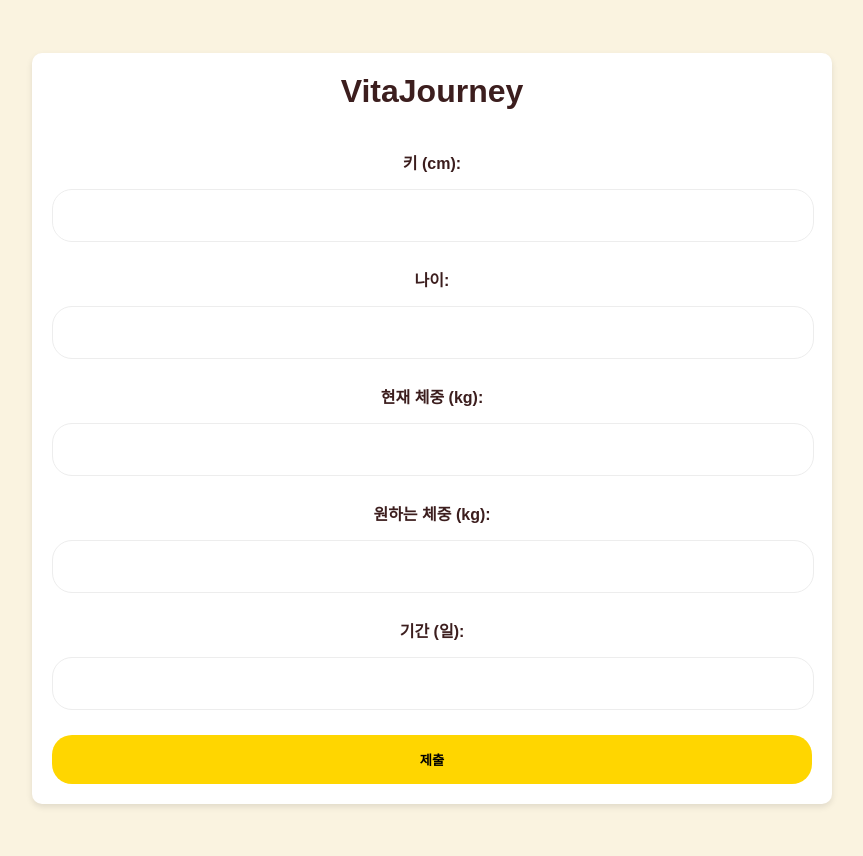
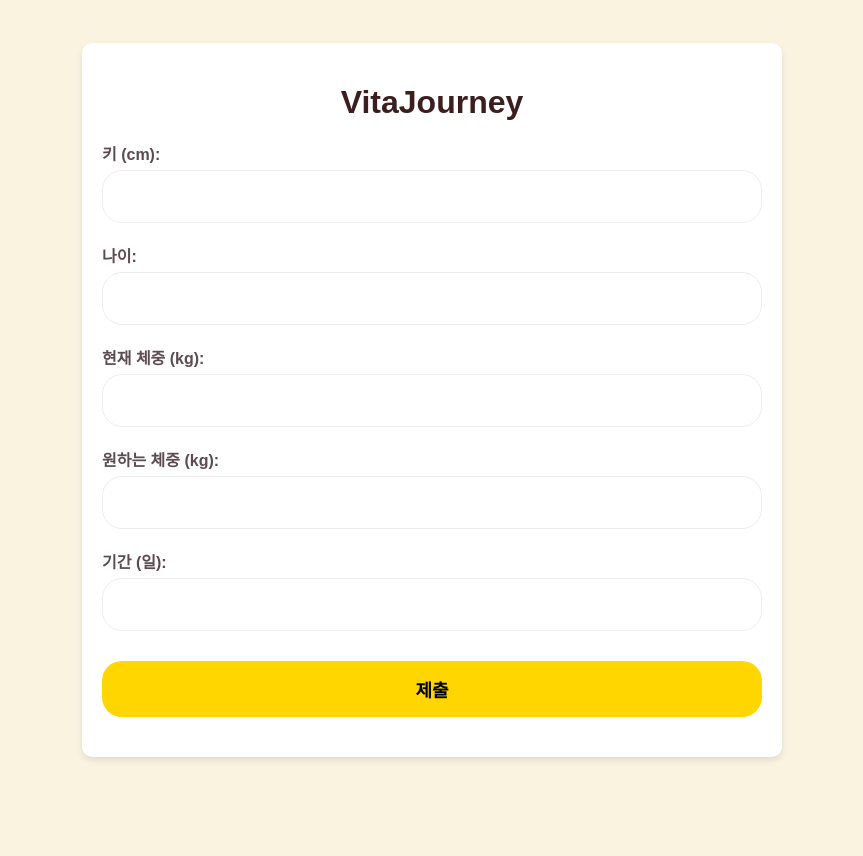
Before and after one commit to hecto-prompt/Vitarjourney, a FastAPI app: page / in a window 1280 px wide. Shown: the whole page, without its empty margins (208-1071 px from the left). After the commit the page ends 760 px from the top, so only its background shows below. Run offline with FastAPI, Linux system fonts and the light colour scheme.

Commit message:
UI 화면 수정

```diff
--- a/templates/root.html
+++ b/templates/root.html
@@ -12,54 +12,59 @@
             color: #5C4B51;
             display: flex;
             flex-direction: column;
+            align-items: center;
             justify-content: center;
-            align-items: center;
             height: 100vh;
+            margin: 0;
+            box-sizing: border-box;
         }
 
         #container {
             background-color: #FFFFFF;
             border-radius: 10px;
             box-shadow: 0 3px 6px rgba(0, 0, 0, 0.1);
-            max-width: 90%;
-            width: 800px;
+            max-width: 700px;
+            width: 100%;
+            padding: 20px;
             overflow: hidden;
+            box-sizing: border-box;
         }
 
         h1 {
             text-align: center;
             color: #3C1E1E;
             font-weight: bold;
-            margin: 20px 0;
-            padding: 0 20px;
+            margin-bottom: 20px;
+        }
+
+        .form-group {
+            margin-bottom: 10px;
         }
 
         form {
-            text-align: center;
-            display: flex;
-            flex-direction: column;
-            gap: 10px;
-            padding: 20px;
+            overflow: auto;
+            max-height: calc(100% - 70px);
         }
 
         label {
+            display: block;
+            margin-bottom: 5px;
+            color: #5C4B51;
             font-weight: bold;
-            color: #3C1E1E;
-            margin-bottom: 5px;
         }
 
-        input[type="text"], input[type="number"] {
-            width: calc(100% - 40px);
+        input[type="number"], input[type="submit"] {
+            width: 100%;
+            margin-bottom: 20px;
             padding: 15px 20px;
             font-size: 18px;
             border: 1px solid #EDEDED;
             border-radius: 20px;
             outline: none;
-            transition: border-color 0.3s;
-            margin-bottom: 15px; /* 간격 추가 */
+            box-sizing: border-box;
         }
 
-        input[type="text"]:focus, input[type="number"]:focus {
+        input[type="number"]:focus {
             border-color: #FFD600;
         }
 
@@ -68,13 +73,19 @@
             border: none;
             cursor: pointer;
             font-weight: bold;
-            transition: background-color 0.3s;
-            padding: 15px 20px;
-            border-radius: 20px;  /* 이 부분을 다시 추가합니다. */
+            margin-top: 10px;
         }
 
         input[type="submit"]:hover {
             background-color: #FFC100;
+        }
+
+        /* Media Queries for responsiveness */
+        @media screen and (max-width: 720px) {
+            .container {
+                width: 90%;
+                margin: 20px 5%;
+            }
         }
     </style>
 </head>
```
Also changed, not shown: templates/index.html (+20 -14 lines).
